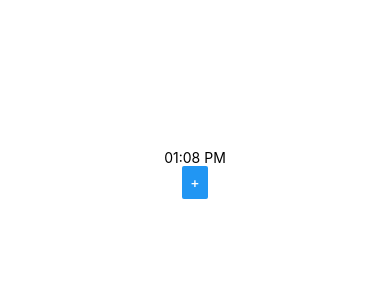
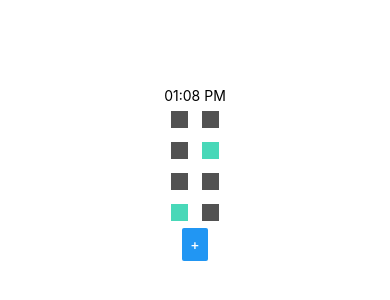
Before and after one commit to jbentke/BomApp, a React Native app: screen / in a window 390 px wide. Shown: the part 248-548 px from the top of the page. Built offline with nearby package versions, Linux system fonts and the light colour scheme.

Commit message:
added binary watch with broken felxbox

```diff
--- a/App.js
+++ b/App.js
@@ -1,6 +1,7 @@
 import React from 'react';
 import { StyleSheet, Text, View, Button } from 'react-native';
 import Uhr from './components/Uhr.js'
+import Uhr2 from './components/Uhr2.js'
 import WeckerElement from './components/WeckerElement.js'
 
 export default class App extends React.Component {
@@ -56,6 +57,7 @@ export default class App extends React.Component {
     return (
       <View style={styles.container}>
         <Uhr checkWecker={this.checkWecker}/>
+        <Uhr2></Uhr2>
         {this.state.weckerArray ? this.state.weckerArray.map((singleWecker, index) => <WeckerElement weckerZeit={singleWecker.weckerZeit} onOffSwitch={singleWecker.onOffSwitch} handleSwitchChange={this.handleSwitchChange} id={singleWecker.id} key={index}/>) : null}
         <Button title={"+"} onPress={this.handleClick} ></Button>
       </View>
--- /dev/null
+++ b/components/BinaryDigit.js
@@ -0,0 +1,11 @@
+import React, { Component } from 'react'
+import BinaryDot from './BinaryDot.js'
+import { View, Text } from 'react-native'
+
+export default class BinaryDigit extends React.Component {
+  render() {
+    return <View>
+        {this.props.digitArray ? this.props.digitArray.map((digit, idx) => <BinaryDot number={digit} key={idx}/>) : null}
+    </View>
+  }
+}
--- /dev/null
+++ b/components/BinaryDot.js
@@ -0,0 +1,28 @@
+import React, { Component } from 'react'
+import { View, Text, StyleSheet } from 'react-native'
+
+const styles = StyleSheet.create({
+  pip: {
+    width: 17,
+    height: 17,
+    margin: 7,
+    backgroundColor: '#525252',
+  },
+
+  pipOn: {
+    width: 17,
+    height: 17,
+    margin: 7,
+    backgroundColor: '#525252',
+    backgroundColor: '#48d8b8',
+  }
+})
+
+export default class BinaryDot extends React.Component {
+  //render einen farbigen punkt wenn this.props.number === 1 sonst render weißen punkt
+  render() {
+    return <View>
+        {this.props.number === 1 ? <View style={styles.pipOn}/> : <View style={styles.pip}/>}
+    </View>
+  }
+}
--- /dev/null
+++ b/components/Uhr2.js
@@ -0,0 +1,71 @@
+import React, { Component } from 'react';
+import { StyleSheet, View, Text } from 'react-native';
+import BinaryDigit from './BinaryDigit.js'
+
+export default class Clock2 extends React.Component {
+  constructor(props) {
+    super(props);
+    this.state = {
+      digits: [[], [], []]
+    }
+  }
+
+  componentDidMount() {
+    setInterval(function() {
+      const date = new Date();
+      const newDigits = [
+        numberAsBinaryArrayPair(date.getHours()),
+        numberAsBinaryArrayPair(date.getMinutes()),
+        numberAsBinaryArrayPair(date.getSeconds())
+      ];
+      this.setState({
+        digits: newDigits
+      });
+    }.bind(this), 1000);
+  }
+
+  render() {
+
+    return <View >
+        <View style={{
+        flex: 1,
+        flexDirection: 'row'
+      }}>
+         <BinaryDigit digitArray={this.state.digits[2][0]} />
+         <BinaryDigit digitArray={this.state.digits[2][1]} />
+        </View>
+      </View>;
+  }
+}
+
+
+function numberToBinary(base10Number) {
+  const base2Values = [8, 4, 2, 1];
+  let output = [0, 0, 0, 0];
+  let remainder = base10Number;
+
+  base2Values.forEach((val, idx) => {
+    const left = remainder - val;
+
+    if (left >= 0) {
+      output[idx] = 1;
+      remainder = left
+    }
+  });
+
+  return output;
+}
+
+function numberAsBinaryArrayPair(number) {
+  const pair = [];
+  if (number < 10) {
+    pair[0] = numberToBinary();
+    pair[1] = numberToBinary(number);
+  } else {
+    const numberAsArray = String(number).split('');
+    pair[0] = numberToBinary(parseInt(numberAsArray[0], 10));
+    pair[1] = numberToBinary(parseInt(numberAsArray[1], 10));
+  }
+
+  return pair;
+}
```
